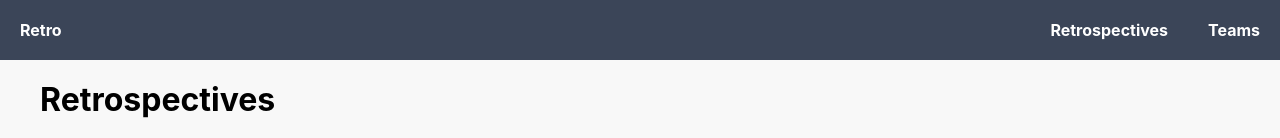
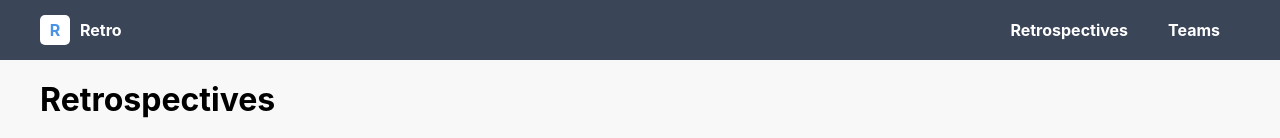
Before and after one commit to MaartenGDev/retrospective-client, a React (Create React App) app: page / in a window 1280 px wide. Shown: the top 138 px of the page. Built offline with nearby package versions, Linux system fonts and the light colour scheme; no server answers.

Commit message:
Show actions for next sprint

```diff
--- a/src/App.tsx
+++ b/src/App.tsx
@@ -16,13 +16,8 @@ import RetrospectiveFeedback from "./components/containers/RetrospectiveEvaluati
 import ManageRetrospective from "./components/containers/ManageRetrospective";
 import Teams from "./components/containers/Teams";
 import ManageTeam from "./components/containers/ManageTeam";
+import {Container} from "./components/Styling/Common";
 
-const Content = styled.div`
-  width: 1200px;
-  max-width: 100%;
-  margin-left: auto;
-  margin-right: auto;
-`;
 
 function App() {
     return (
@@ -31,7 +26,7 @@ function App() {
                 <Provider store={store}>
                     <Header/>
 
-                    <Content>
+                    <Container>
                         <Switch>
                             <Route path="/retrospectives/:id/feedback">
                                 <RetrospectiveFeedback />
@@ -64,7 +59,7 @@ function App() {
                                 <Retrospectives/>
                             </Route>
                         </Switch>
-                    </Content>
+                    </Container>
                 </Provider>
             </div>
         </Router>
--- a/src/components/Header.tsx
+++ b/src/components/Header.tsx
@@ -1,12 +1,17 @@
 import React from 'react';
 import styled from 'styled-components'
 import {Link} from "react-router-dom";
+import {Container} from "./Styling/Common";
 
 const Wrapper = styled.header`
+  color: white;
+  background-color: #3B4558
+`;
+
+const NavSection = styled(Container)`
   display: flex;
   justify-content: space-between;
-  color: white;
-  background-color: #3B4558
+  align-items: center;
 `;
 
 const NavLink = styled(Link)`
@@ -17,14 +22,41 @@ const NavLink = styled(Link)`
   display: inline-block;
 `;
 
+const LogoLink = styled(NavLink)`
+  padding-left: 10px;
+`
+
+const LogoSection = styled.div`
+display: flex;
+align-items: center;
+`
+
+const Logo = styled(Link)`
+  background-color: white;
+  color: #4A92E6;
+  font-weight: bold;
+  height: 30px;
+  width: 30px;
+  border-radius: 5px;
+  display: flex;
+  justify-content: center;
+  align-items: center;
+  text-decoration: none;
+`
+
 function Header() {
     return (
         <Wrapper>
-            <NavLink to="/">Retro</NavLink>
-            <div className='flex'>
-                <NavLink to="/retrospectives">Retrospectives</NavLink>
-                <NavLink to="/teams">Teams</NavLink>
-            </div>
+            <NavSection>
+                <LogoSection>
+                    <Logo to='/'>R</Logo>
+                    <LogoLink to="/">Retro</LogoLink>
+                </LogoSection>
+                <div className='flex'>
+                    <NavLink to="/retrospectives">Retrospectives</NavLink>
+                    <NavLink to="/teams">Teams</NavLink>
+                </div>
+            </NavSection>
         </Wrapper>
     );
 }
--- a/src/components/Styling/Common.tsx
+++ b/src/components/Styling/Common.tsx
@@ -22,3 +22,11 @@ export const Row = styled.div`
   align-items: center;
   margin: 20px 0;
 `
+
+
+export const Container = styled.div`
+  width: 1200px;
+  max-width: 100%;
+  margin-left: auto;
+  margin-right: auto;
+`;
--- a/src/components/containers/Retrospective.tsx
+++ b/src/components/containers/Retrospective.tsx
@@ -11,6 +11,7 @@ import {Text, TextHeader} from "../Styling/Text";
 import {IUser} from "../../models/IUser";
 import {Row, Title} from "../Styling/Common";
 import {RoundedButtonLink} from "../Styling/Buttons";
+import {TextInput} from "../Styling/Input";
 
 const Content = styled.div`
   padding: 20px;
@@ -35,6 +36,10 @@ const CommentRow = styled.div`
 display: flex;
 margin-top: 5px;
 align-items: center;
+`
+
+const SectionTitle = styled.p`
+  font-weight: bold;
 `
 
 const Spacer = styled.hr`
@@ -108,7 +113,7 @@ const Retrospective: FC<PropsFromRedux> = ({commentCategories, teams, match, ret
                 <RoundedButtonLink to={`/retrospectives/${retrospective.id}/edit`}>Edit</RoundedButtonLink>}
             </Row>
             <Content>
-                <p>AGENDA</p>
+                <SectionTitle>AGENDA</SectionTitle>
                 <table>
                     <tbody>
                     <tr>
@@ -135,7 +140,8 @@ const Retrospective: FC<PropsFromRedux> = ({commentCategories, teams, match, ret
 
                 <Spacer/>
 
-                <p>ACTIONS</p>
+                {retrospective.actions.length > 0&& <>
+                    <p>ACTIONS PREVIOUS SPRINT</p>
                     <table>
                         <tbody>
                         <tr>
@@ -152,21 +158,13 @@ const Retrospective: FC<PropsFromRedux> = ({commentCategories, teams, match, ret
                                 <td>Provided</td>
                             </tr>
                         })}
-                    {retrospectiveReport.suggestedActions.map((action, index) => {
-                        return <tr key={-index}>
-                            <td><input readOnly type='checkbox' checked={action.isCompleted}/></td>
-                            <td>{action.description}</td>
-                            <td>{action.responsible}</td>
-                            <td>Suggested</td>
-                        </tr>
-                    })}
                         </tbody>
                     </table>
 
                     <Spacer/>
+                </>}
 
-
-                <p>TO DISCUSS</p>
+                <SectionTitle>TO DISCUSS</SectionTitle>
                 {Object.values(commentsByCategoryAndUser).map(categoryGroup => {
                         const category = commentCategoriesById[categoryGroup.id];
 
@@ -188,6 +186,28 @@ const Retrospective: FC<PropsFromRedux> = ({commentCategories, teams, match, ret
                         </div>
                     }
                 )}
+
+
+                <Spacer/>
+
+                <SectionTitle>ACTIONS NEXT SPRINT</SectionTitle>
+                <table>
+                    <tbody>
+                    <tr>
+                        <th>Description</th>
+                        <th>Responsible</th>
+                        <th>Type</th>
+                    </tr>
+                    {retrospectiveReport.suggestedActions.map((action, index) => {
+                        return <tr key={-index}>
+                            <td>{action.description}</td>
+                            <td></td>
+                            <td>Suggested</td>
+                        </tr>
+                    })}
+                    </tbody>
+                </table>
+
             </Content>
         </main>
     );
```
Lines whose indentation alone changed are shown as unchanged.
